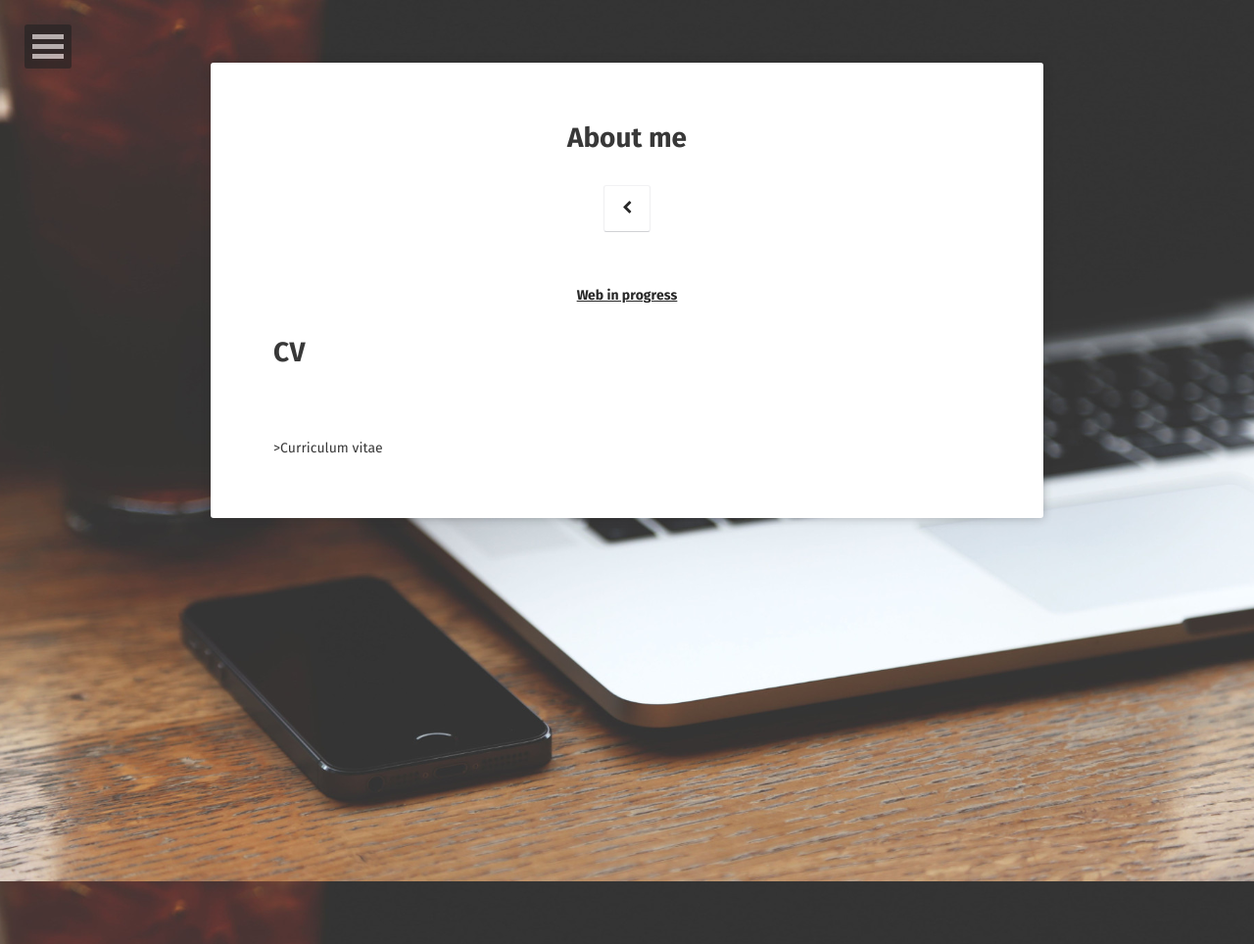
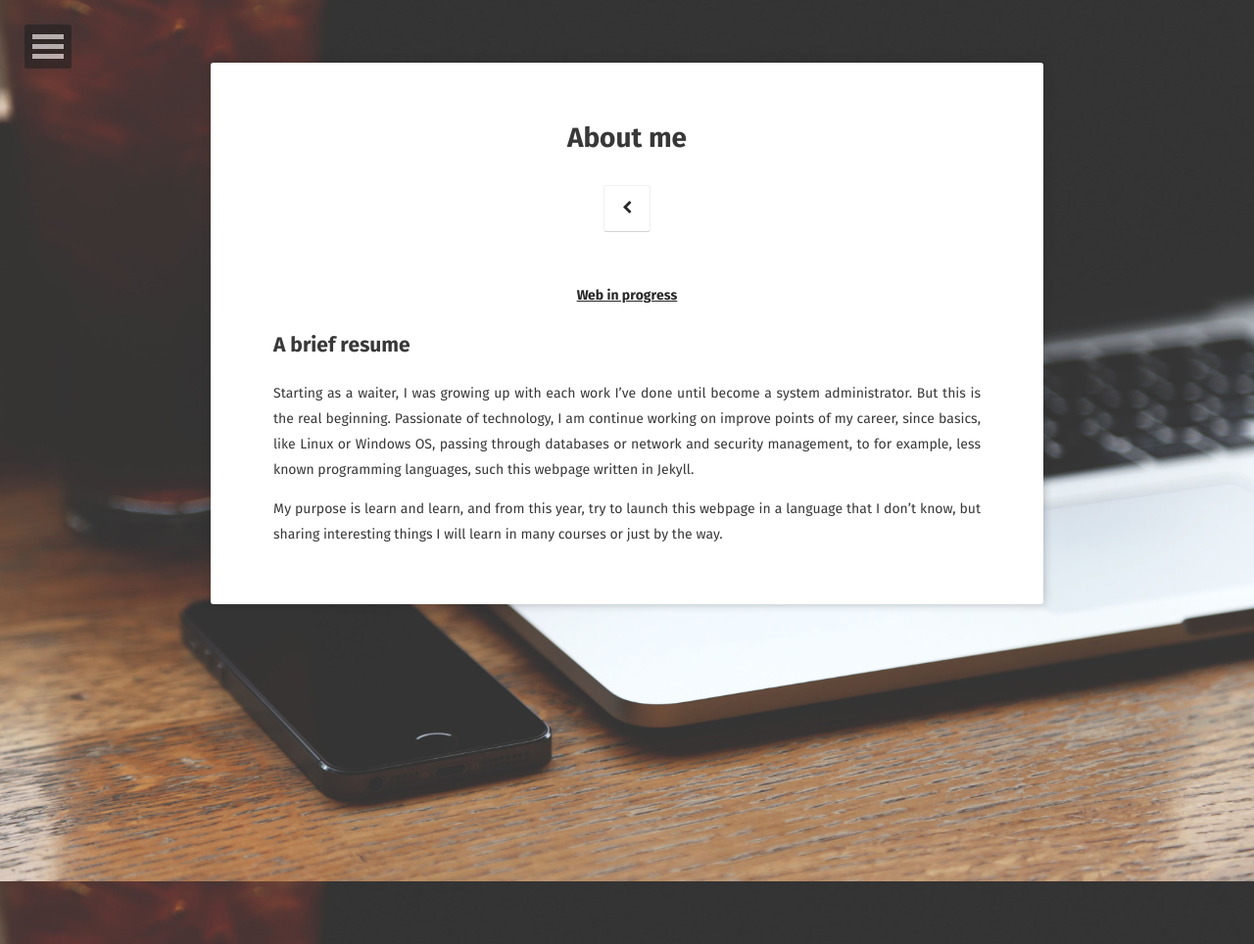
Before and after one commit to cesargarciasanchez/cesargarciasanchez.github.io, a Jekyll site: the page built from about/index.md, in a window 1280 px wide. Shown: the whole page at 98% size. Built offline with Jekyll 4.4.1, drawn with Linux system fonts in a browser that asks for light colours; some web fonts are replaced.

Commit message:
test commit 2

```diff
--- a/about/index.md
+++ b/about/index.md
@@ -8,6 +8,16 @@ comments: false
 
 <center><a href="http://cesargarciasanchez.github.io"><b>Web in progress</b></a></center>
 
-<h1>CV</h1>
-<br>
-<p>>Curriculum vitae</p>
+
+## A brief resume
+
+Starting as a waiter, I was growing up with each work I've done until
+become a system administrator. But this is the real beginning.
+Passionate of technology, I am continue working on improve points of my
+career, since basics, like Linux or Windows OS, passing through
+databases or network and security management, to for example, less known
+programming languages, such this webpage written in Jekyll.
+
+My purpose is learn and learn, and from this year, try to launch this
+webpage in a language that I don't know, but sharing interesting things
+I will learn in many courses or just by the way.
```
